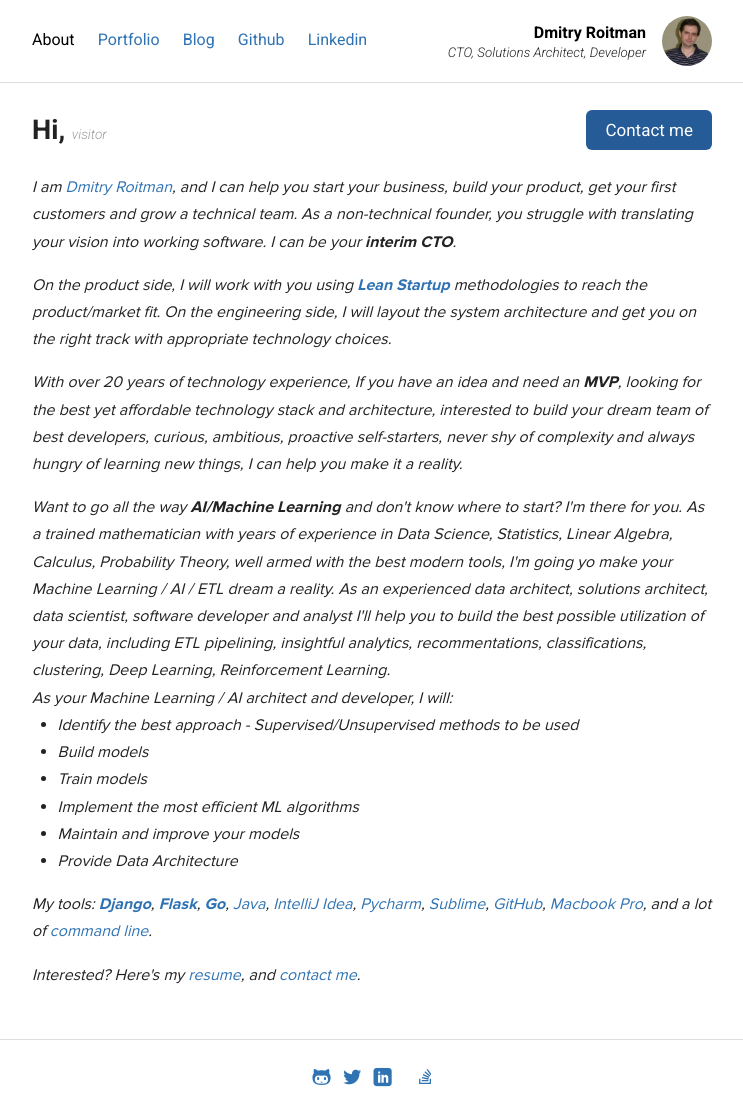
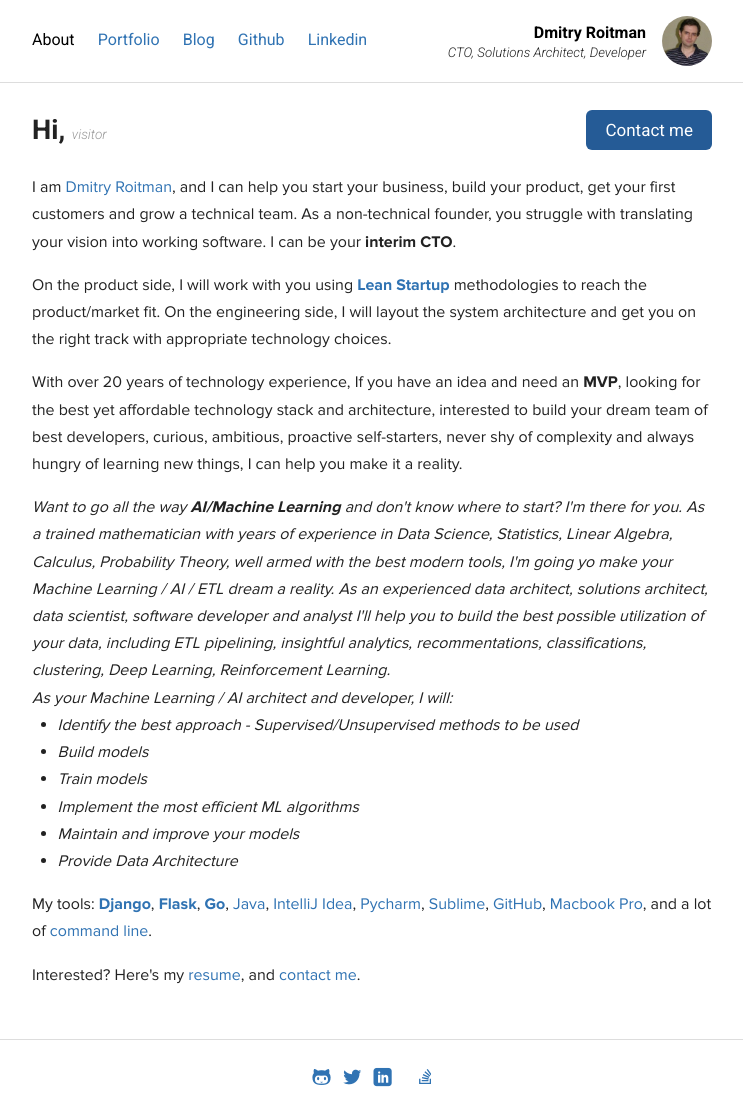
Before and after one commit to dmitryro/dmitryro.github.io, a Jekyll site: the page built from index.html, in a window 1280 px wide. Shown: the whole page, without its empty margins (268-1011 px from the left). Built offline with Jekyll 4.4.1, drawn with Linux system fonts in a browser that asks for light colours; nearby versions of some CDN libraries.

Commit message:
add index

```diff
--- a/index.html
+++ b/index.html
@@ -19,23 +19,23 @@ description: Dmitry Roitman helps non-technical founders start business, build a
     </span>
   </h1>
 
-  <p>
+  <p style="font-style:normal;">
     I am <a href="/"><span itemprop="name">Dmitry Roitman</span></a>, and I can help you start
     your business, build your product, get your first customers and grow a technical team.
     As a non-technical founder, you struggle with translating your vision into working software.
     I can be your <strong itemprop="role">interim CTO</strong>.<!--  in <span itemprop="location">Paris</span>. -->
   </p>
 
-  <p>
+  <p style="font-style:normal;">
     On the product side, I will work with you using <strong><a href="http://theleanstartup.com/">Lean Startup</a></strong> methodologies to reach the product/market fit. On the engineering side, I will layout
     the system architecture and get you on the right track with appropriate technology choices.
   </p>
 
-  <p>
+  <p style="font-style:normal;">
      With over 20 years of technology experience, If you have an idea and need an <strong>MVP</strong>, looking for the best yet affordable technology stack and architecture, interested to build your dream team of best developers, curious, ambitious, proactive self-starters, never shy of complexity and always hungry of learning new things, I can help you make it a reality.
   </p>
 
-  <p>
+  <p style="font-style:normal;">
      <div>
      Want to go all the way <strong>AI/Machine Learning</strong> and don't know where to start? I'm there for you. As a trained
      mathematician with years of experience in Data Science, Statistics, Linear Algebra, Calculus, Probability Theory,
@@ -57,7 +57,7 @@ description: Dmitry Roitman helps non-technical founders start business, build a
      </div>
   </p>
 
-  <p>
+  <p style="font-style:normal;">
     My tools: <a href="http://djangoproject.com"><strong>Django</strong></a>,
     <a href="https://flask.palletsprojects.com/"><strong>Flask</strong></a>,
     <a href="https://golang.org/"><strong>Go</strong></a>,
@@ -70,7 +70,7 @@ description: Dmitry Roitman helps non-technical founders start business, build a
     and a lot of <a href="https://github.com/dmitryro">command line</a>.
   </p>
 
-  <p>
+  <p style="font-style:normal;">
     Interested? Here's my <a href="https://dmitryroitman.com/Dmitry_Resume.pdf">resume</a>,
     and <a href="/contact">contact me</a>.
   </p>
```
